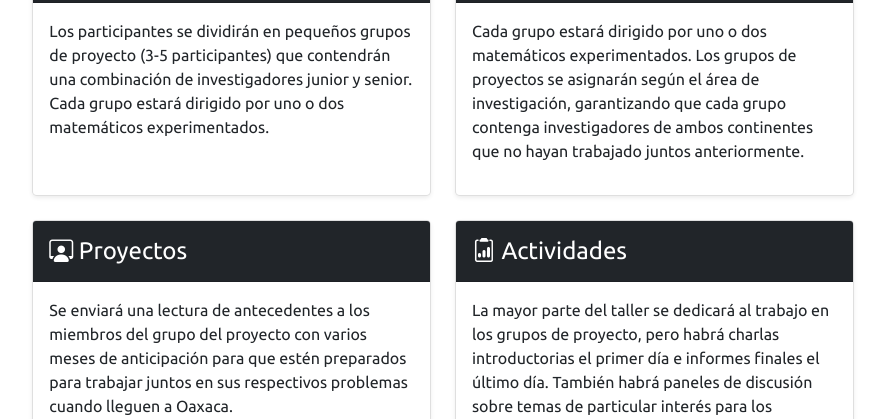
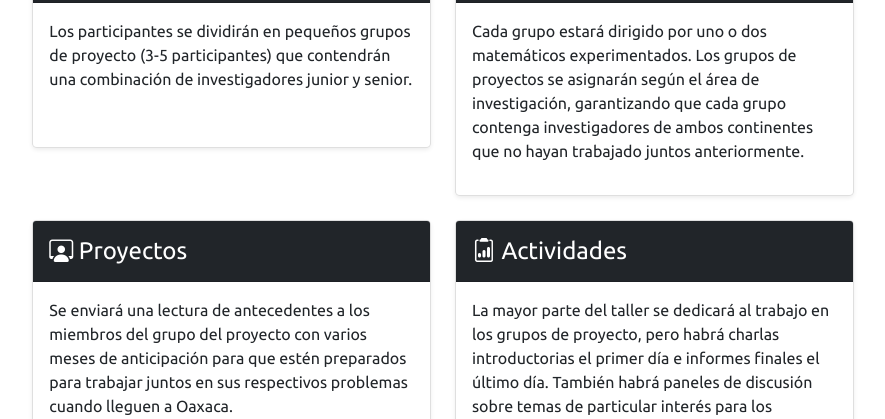
Before and after one commit to lugetego/birs-cmo-web-old, a plain HTML site: page index.html in a window 1280 px wide. Shown: the part 681-1100 px from the top of the page, without its empty margins (197-1082 px from the left). Drawn offline with nearby package versions, Linux system fonts and the light colour scheme; files whose address does not match are found by name.

Commit message:
Commit inicial

```diff
--- a/index.html
+++ b/index.html
@@ -66,8 +66,7 @@
                     </div>
                     <div class="card-body card-body d-flex align-items-center justify-content-center">
                         <p>Los participantes se dividirán en pequeños grupos de proyecto
-                            (3-5 participantes) que contendrán una combinación de investigadores junior y senior. Cada grupo
-                            estará dirigido por uno o dos matemáticos experimentados.<br><br></p>
+                            (3-5 participantes) que contendrán una combinación de investigadores junior y senior.<br><br></p>
                     </div>
                 </div>
             </div>
```
